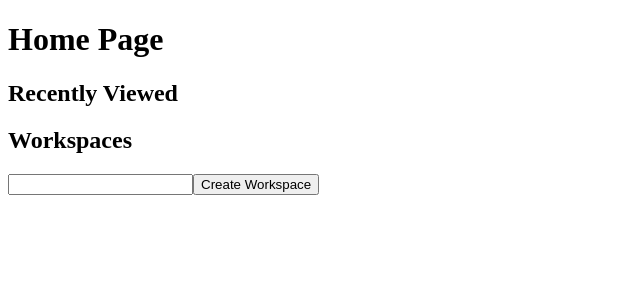
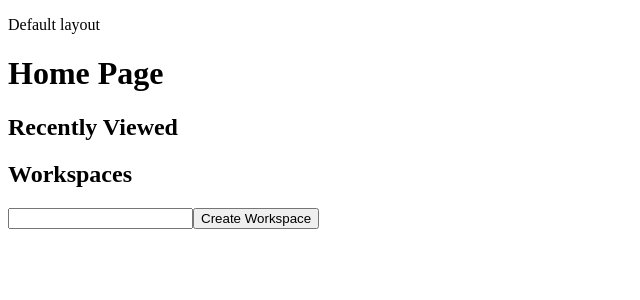
Before and after one commit to OrhanOzkercin/Nuxt3-Trello, a Nuxt app: page / in a window 1280 px wide. Shown: the top 300 px of the page, without its empty margins (0-640 px from the left). Built offline with nearby package versions, Linux system fonts and the light colour scheme.

Commit message:
feature: create default layout

```diff
--- /dev/null
+++ b/layouts/default.vue
@@ -0,0 +1,8 @@
+<script setup></script>
+
+<template>
+  <div>
+    <p>Default layout</p>
+    <slot />
+  </div>
+</template>
```
